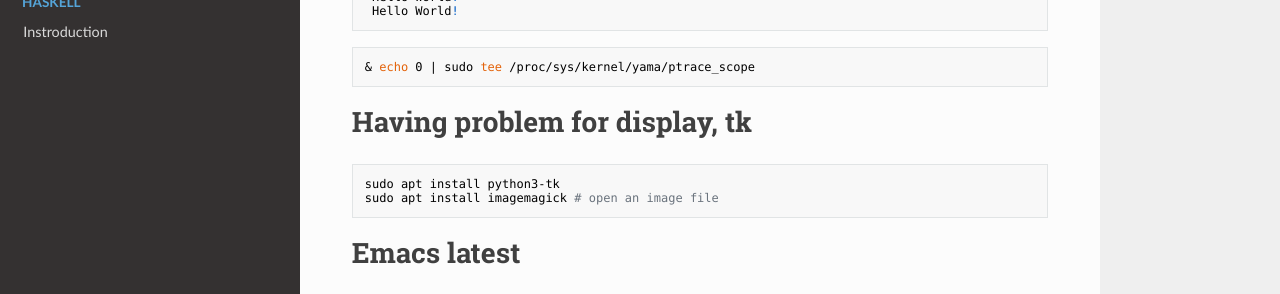
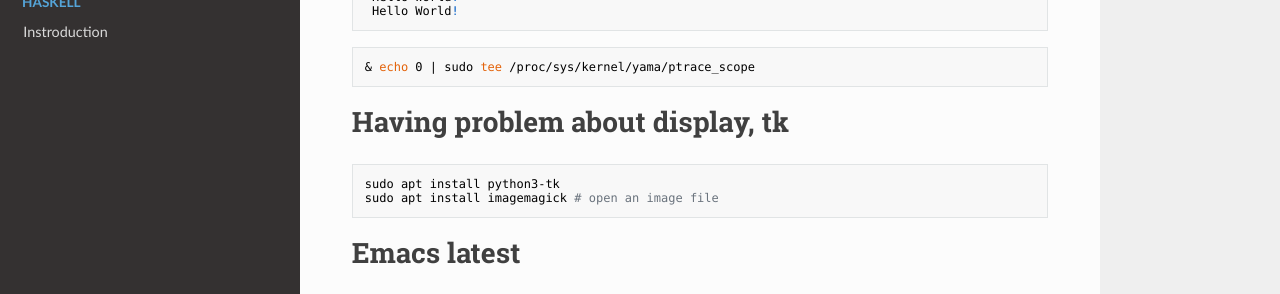
Before and after one commit to WonyoungCho/LINUX, an MkDocs documentation site: the page built from docs/ubuntu_conf.md, in a window 1280 px wide and 1069 px high. Shown: the part 547-841 px from the top of the window. Built offline with MkDocs 1.6.1, drawn with Linux system fonts in a browser that asks for light colours; nearby versions of some CDN libraries; old or Windows-style settings are respelled for this version of MkDocs.

Commit message:
Update ubuntu_conf.md

````diff
--- a/docs/ubuntu_conf.md
+++ b/docs/ubuntu_conf.md
@@ -32,7 +32,7 @@ mechanism if one is available. This may result in lower performance.
 & echo 0 | sudo tee /proc/sys/kernel/yama/ptrace_scope
 ```
 
-# Having problem for display, tk
+# Having problem about display, tk
 ```
 sudo apt install python3-tk
 sudo apt install imagemagick # open an image file
````
